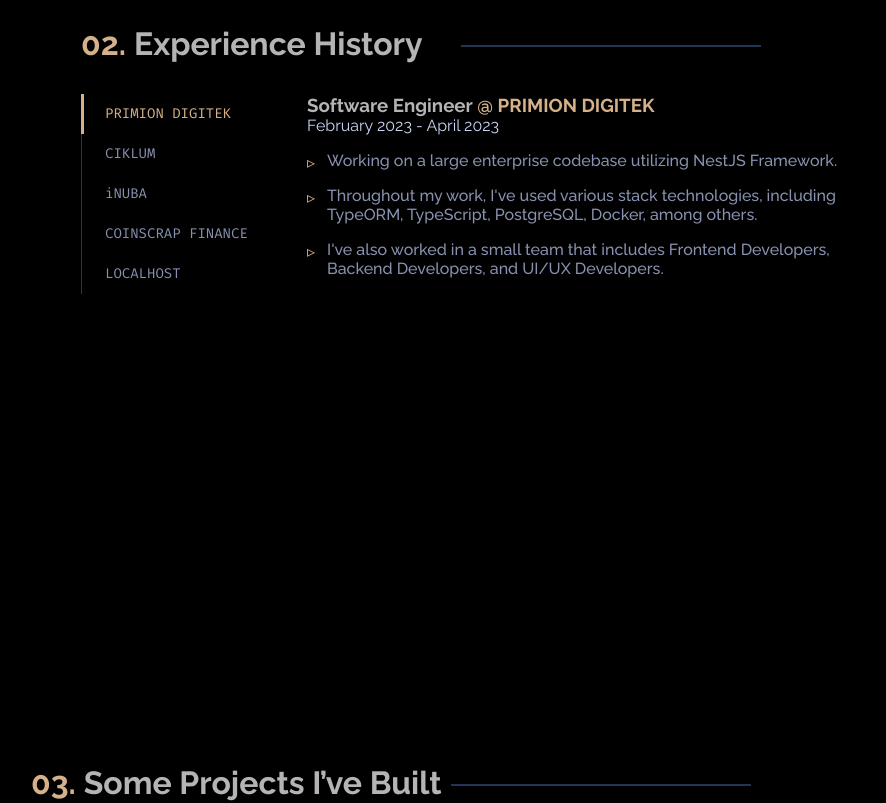
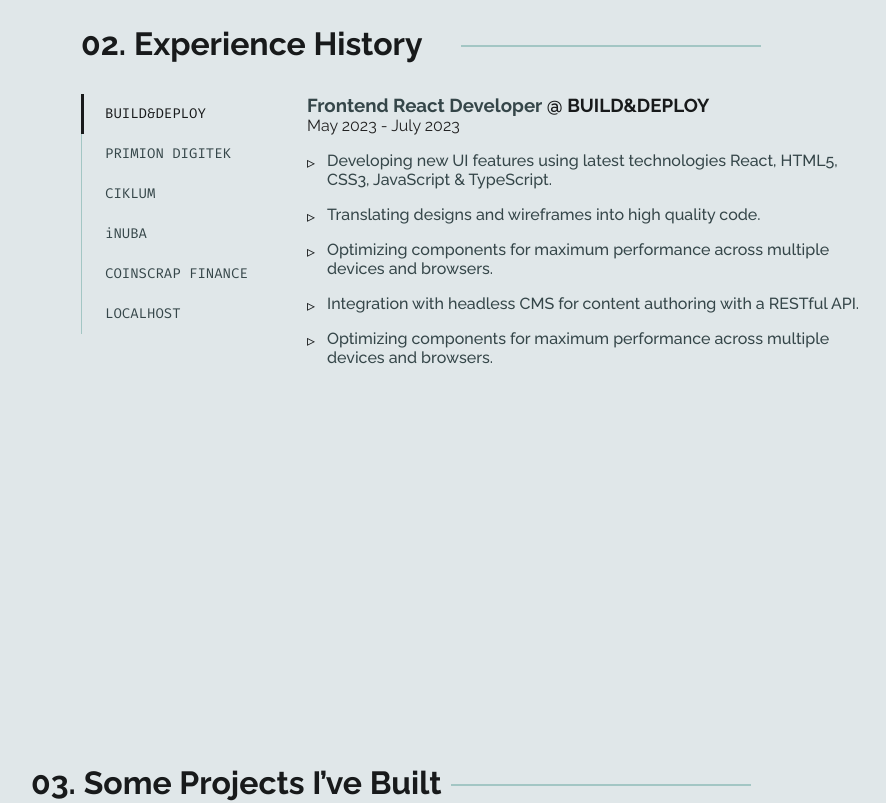
Before and after one commit to francislagares/francis-nextjs-portfolio, a Next.js app: page / in a window 1280 px wide. Shown: the part 1700-2503 px from the top of the page, without its empty margins (209-1095 px from the left). Built offline with nearby package versions, Linux system fonts and the light colour scheme; no server answers.

Commit message:
feat: light color scheme

```diff
--- a/src/scss/globals.css
+++ b/src/scss/globals.css
@@ -1,13 +1,13 @@
 :root {
-  --navy-shadow: rgb(2 12 27 / 70%);
-  --background-color: #000;
-  --lightest-navy: #233554;
-  --light-navy: #112240;
+  --navy-shadow: rgb(2 10 15 / 20%);
+  --background-color: #e0e7e9;
+  --lightest-navy: #a3c6c4;
+  --light-navy: #6c7a89;
   --dark-slate: #495670;
-  --slate: #8892b0;
-  --light-slate: #ccd6f6;
-  --lightest-slate: #B4B4B3;
-  --theme-color: #D4B188;
+  --slate: #354649;
+  --light-slate: #212121;
+  --lightest-slate: #354649;
+  --theme-color: #181a1b;
 }
 
 ::selection {
@@ -26,13 +26,13 @@
 }
 
 @media screen and (prefers-reduced-motion: reduce) {
-main {
-  transition: none;
-}
+  main {
+    transition: none;
+  }
 }
 
 main {
-  transition: .3s ease-in-out;
+  transition: 0.3s ease-in-out;
 }
 
 .blur {
--- a/src/scss/sections/_about.scss
+++ b/src/scss/sections/_about.scss
@@ -3,7 +3,7 @@
   padding: 175px 0;
   .title {
     font-family: var(--raleway);
-    color: var(--lightest-slate);
+    color: var(--theme-color);
     position: relative;
     h2 {
       margin-bottom: 2rem;
@@ -11,12 +11,12 @@
       font-weight: 700;
       &::before {
         counter-increment: title;
-        content: "0" counter(title) ".";
+        content: '0' counter(title) '.';
         margin-right: 0.5rem;
         color: var(--theme-color);
       }
       &::after {
-        content: "";
+        content: '';
         display: block;
         position: absolute;
         top: 20px;
@@ -57,7 +57,7 @@
           color: var(--slate);
           position: relative;
           &::before {
-            content: "▹";
+            content: '▹';
             position: absolute;
             left: -20px;
             top: 6px;
--- a/src/scss/sections/_experience.scss
+++ b/src/scss/sections/_experience.scss
@@ -4,7 +4,7 @@
   max-width: 700px;
   .title {
     font-family: var(--raleway);
-    color: var(--lightest-slate);
+    color: var(--theme-color);
     position: relative;
     h2 {
       margin-bottom: 2rem;
@@ -69,7 +69,7 @@
           font-size: var(--tsm1);
         }
         &:hover {
-          background-color: var(--light-navy);
+          background-color: var(--lightest-navy);
           span {
             color: var(--theme-color);
           }
--- a/src/scss/sections/_projects.scss
+++ b/src/scss/sections/_projects.scss
@@ -3,7 +3,7 @@
   padding: 175px 0;
   .title {
     font-family: var(--raleway);
-    color: var(--lightest-slate);
+    color: var(--theme-color);
     position: relative;
     h2 {
       margin-bottom: 2rem;
@@ -11,12 +11,12 @@
       font-weight: 700;
       &::before {
         counter-increment: title;
-        content: "0" counter(title) ".";
+        content: '0' counter(title) '.';
         margin-right: 0.5rem;
         color: var(--theme-color);
       }
       &::after {
-        content: "";
+        content: '';
         display: block;
         position: absolute;
         top: 20px;
@@ -89,9 +89,9 @@
           }
         }
         &-description {
-          background-color: var(--theme-color);
+          background-color: var(--lightest-navy);
           border-radius: 0.2rem;
-          opacity: 0.5;
+          opacity: 0.8;
           p {
             font-family: var(--raleway);
             padding: 2rem;
--- a/src/sections/Experience.tsx
+++ b/src/sections/Experience.tsx
@@ -15,15 +15,30 @@
 
   const experiences = [
     {
+      name: 'BUILD&DEPLOY',
+      role: 'Frontend React Developer',
+      url: 'https://www.infojobs.net/build-deploy-sl./em-i98485754515552668573768022266156902682/',
+      start: 'May 2023',
+      end: 'July 2023',
+      shortDescription: [
+        'Developing new UI features using latest technologies React, HTML5, CSS3, JavaScript & TypeScript.',
+        'Translating designs and wireframes into high quality code.',
+        'Optimizing components for maximum performance across multiple devices and browsers.',
+        'Integration with headless CMS for content authoring with a RESTful API.',
+        'Optimizing components for maximum performance across multiple devices and browsers.',
+      ],
+    },
+    {
       name: 'PRIMION DIGITEK',
       role: 'Software Engineer',
       url: 'https://www.primion-digitek.es/',
       start: 'February 2023',
       end: 'April 2023',
       shortDescription: [
-        'Working on a large enterprise codebase utilizing NestJS Framework.',
-        "Throughout my work, I've used various stack technologies, including TypeORM, TypeScript, PostgreSQL, Docker, among others.",
-        "I've also worked in a small team that includes Frontend Developers, Backend Developers, and UI/UX Developers.",
+        'Working on enterprise distributed system under Clean Architecture with the NestJS framework, PostgreSQL, TypeORM and RabbitMQ.',
+        'Implemented secure authentication and authorization solutions.',
+        'Writing optimized complex queries with TypeORM.',
+        'Worked in an agile team that includes Frontend Developers, Backend Developers, and UI/UX Developers.',
       ],
     },
     {
@@ -35,6 +50,7 @@
       shortDescription: [
         'Working on web crawlers to gather data across retailers, with the aim of enhancing my skills.',
         'Improve data acquisition software built with NodeJS and TypeScript.',
+        'Research and monitor the gathered statistics.',
         'Working with the latest technologies, specifically JavaScript, TypeScript, Node.js, Docker and Kubernetes.',
       ],
     },
```
Also changed, not shown: package.json (+19 -19 lines), 1 other file (tests, documents, lock files or other folders).
